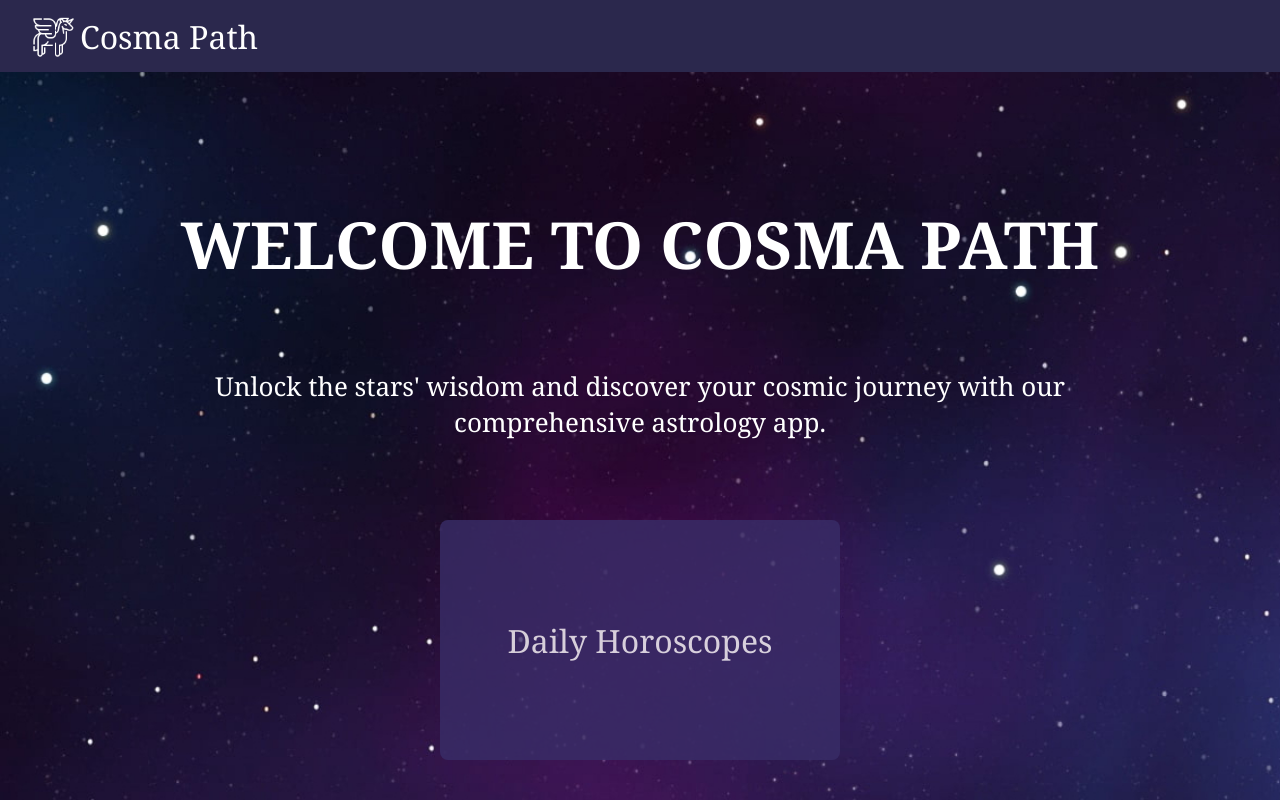
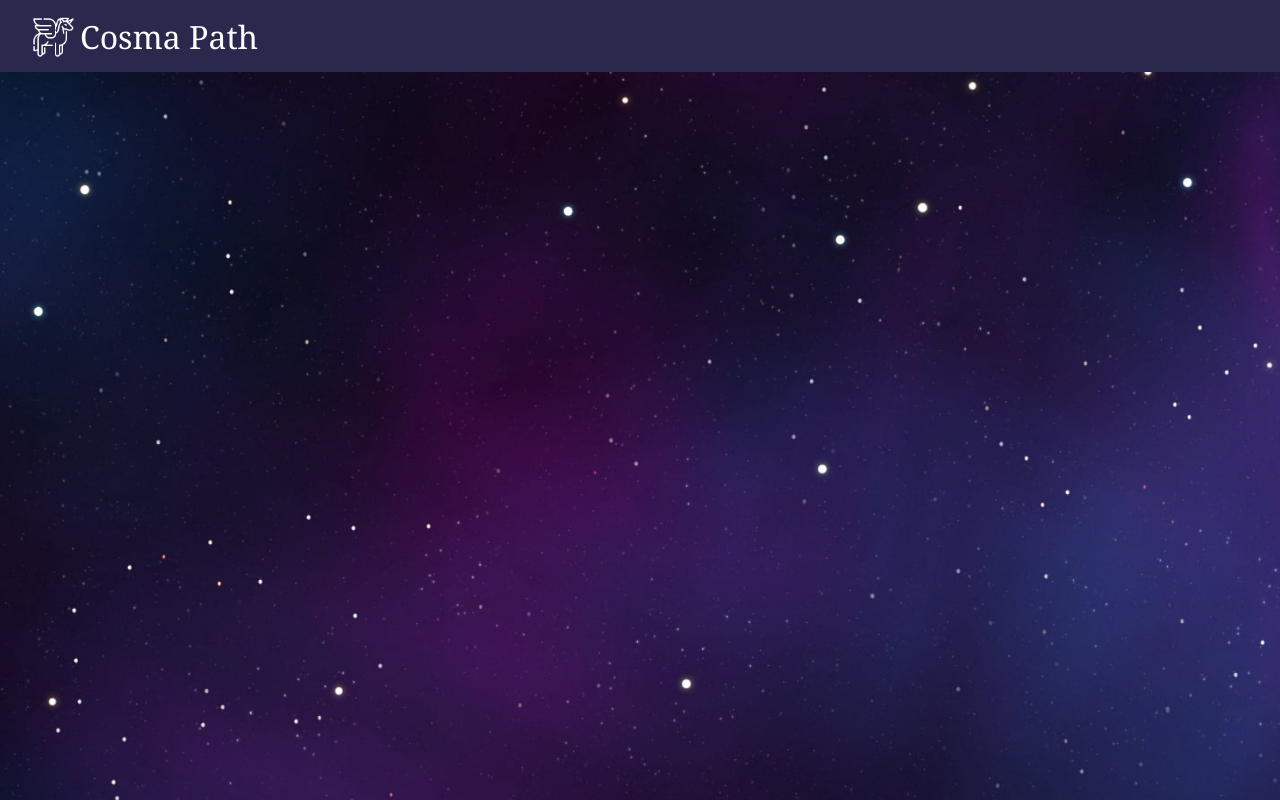
Before and after one commit to coletteli315/Cosma-Path, a React (Create React App) app: page / in a window 1280 px wide. Shown: the top 800 px of the page. Built offline with nearby package versions, Linux system fonts and the light colour scheme.

Commit message:
Update MyRoutes.tsx

```diff
--- a/src/routes/MyRoutes.tsx
+++ b/src/routes/MyRoutes.tsx
@@ -180,7 +180,7 @@ export const MyRoutes = () => {
     <Router>
       <Routes>
         {/* Home */}
-        <Route path="/" element={<Home />} />
+        <Route path="coletteli315.github.io/Cosma-Path" element={<Home />} />
 
         {/* Daily Horoscopes */}
         <Route path="/dailyhoroscopes" element={<Daily />} />
```
